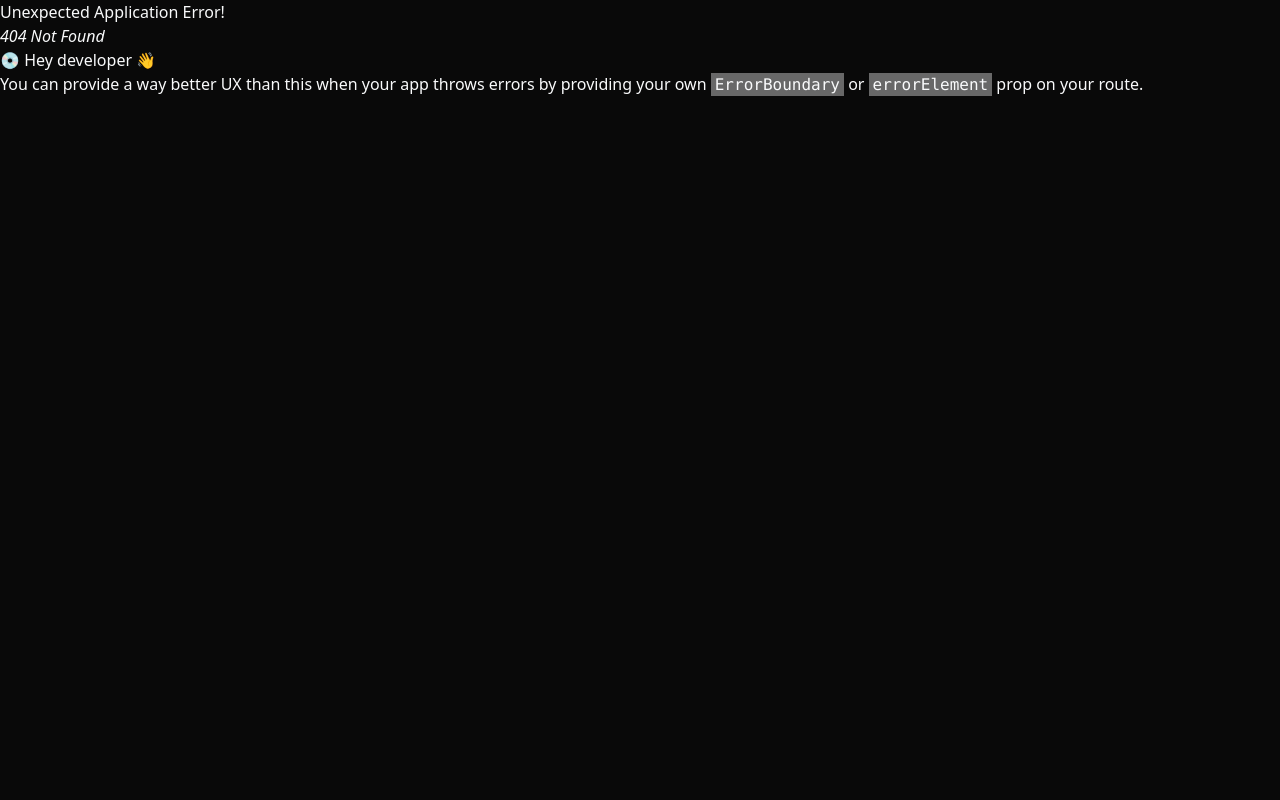
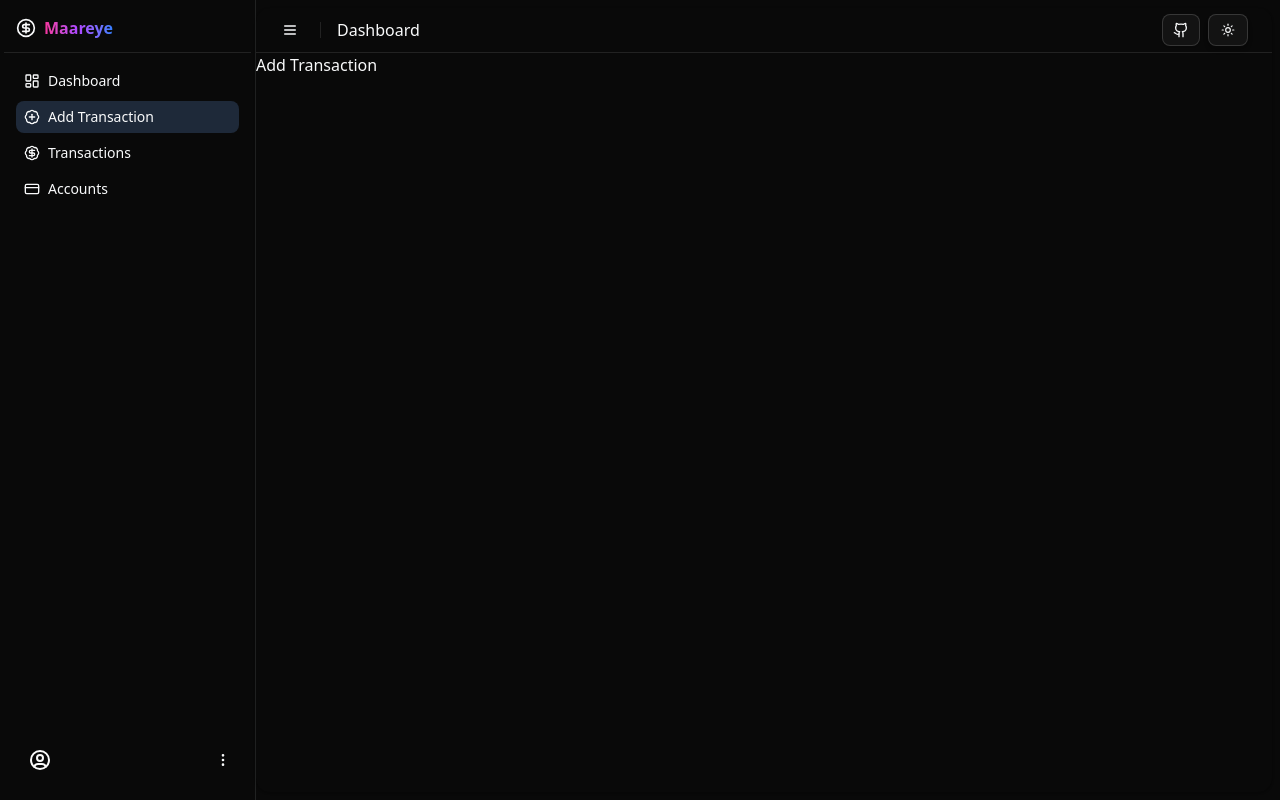
Before and after one commit to shiinedev/Maareeye, a React (Vite) app: page /dashboard/addTransaction in a window 1280 px wide. Before the commit this address had no page. Built offline with nearby package versions, Linux system fonts and the light colour scheme.

Commit message:
🧭 feat(dashboard): implement routes and connect to sidebar nav menu

```diff
--- a/src/components/ui/app-sidebar.jsx
+++ b/src/components/ui/app-sidebar.jsx
@@ -57,16 +57,10 @@ export function AppSidebar({
   return (
     <Sidebar collapsible="offcanvas" {...props} className={"border-r"}>
       <SidebarHeader>
-        <SidebarMenu>
-          <SidebarMenuItem>
-            <SidebarMenuButton asChild className="data-[slot=sidebar-menu-button]:!p-1.5 ">
-              <Link to="/">
+              <Link to="/" className="flex gap-2 items-center">
                 <CircleDollarSign  className="!size-5" />
                 <span className="text-base font-semibold gradient-title">Maareye</span>
               </Link>
-            </SidebarMenuButton>
-          </SidebarMenuItem>
-        </SidebarMenu>
       </SidebarHeader>
       <DropdownMenuSeparator />
       <SidebarContent>
--- a/src/components/ui/nav-main.jsx
+++ b/src/components/ui/nav-main.jsx
@@ -5,25 +5,34 @@ import {
   SidebarMenuButton,
   SidebarMenuItem,
 } from "@/components/ui/sidebar"
-import { Link } from "react-router";
+import { useState } from "react";
+import { Link, useLocation } from "react-router";
 
 export function NavMain({
   items
 }) {
+  const location = useLocation()
+  const currentPath = location.pathname
+  console.log(currentPath)
   return (
     <SidebarGroup>
       <SidebarGroupContent className="flex flex-col gap-2">
         <SidebarMenu>
-          {items.map((item) => (
+          {items.map((item) => {
+              // Check if the current path matches this item's URL
+              // Also handle exact matches and nested routes
+               const isActive = currentPath === item.url || (item.url !== "/dashboard" && currentPath.startsWith(item.url))
+
+              return (
             <Link key={item.title} to={item.url}>
             <SidebarMenuItem>
-              <SidebarMenuButton tooltip={item.title}>
+              <SidebarMenuButton tooltip={item.title} isActive={isActive} >
                 {item.icon && <item.icon />}
                 <span>{item.title}</span>
               </SidebarMenuButton>
             </SidebarMenuItem>
             </Link>
-          ))}
+          )})}
         </SidebarMenu>
       </SidebarGroupContent>
     </SidebarGroup>
--- a/src/components/ui/site-header.jsx
+++ b/src/components/ui/site-header.jsx
@@ -9,7 +9,7 @@ export function SiteHeader() {
   return (
     <header
       className="flex h-(--header-height) shrink-0 items-center gap-2 border-b transition-[width,height] ease-linear group-has-data-[collapsible=icon]/sidebar-wrapper:h-(--header-height)">
-      <div className="flex w-full items-center py-[10px] gap-1 px-4 lg:gap-2 lg:px-6">
+      <div className="flex w-full items-center py-[6px] gap-1 px-4 lg:gap-2 lg:px-6">
         <SidebarTrigger className="-ml-1" />
         <Separator orientation="vertical" className="mx-2 data-[orientation=vertical]:h-4" />
         <h1 className="text-base font-medium">Dashboard</h1>
--- a/src/index.css
+++ b/src/index.css
@@ -71,8 +71,8 @@
   --sidebar-foreground: oklch(0.13 0.028 261.692);
   --sidebar-primary: oklch(0.21 0.034 264.665);
   --sidebar-primary-foreground: oklch(0.985 0.002 247.839);
-  --sidebar-accent: oklch(0.967 0.003 264.542);
-  --sidebar-accent-foreground: oklch(0.21 0.034 264.665);
+  --sidebar-accent: oklch(0.90 0.06 307);
+  --sidebar-accent-foreground: oklch(0.50 0.24 302);
   --sidebar-border: oklch(0.928 0.006 264.531);
   --sidebar-ring: oklch(0.707 0.022 261.325);
 }
--- a/src/main.jsx
+++ b/src/main.jsx
@@ -11,7 +11,11 @@ import Home from './pages/Home'
 import { AuthProvider } from './context/AuthContext'
 import UnAuthenticatedRoutes from './components/UnAuthenticatedRoutes'
 import Profile from './pages/Profile'
-import Dashboard from './pages/dashboard'
+import Dashboard from './pages/Dashboars/Dashboard'
+import Overview from './pages/Dashboars/Overview'
+import AddTransaction from './pages/Dashboars/AddTransaction'
+import Transactions from './pages/Dashboars/Transactions'
+import Accounts from './pages/Dashboars/Accounts'
 
 export const router = createBrowserRouter([
   {
@@ -36,7 +40,25 @@ export const router = createBrowserRouter([
       },
       {
         path:"/dashboard",
-        element:<Dashboard/>
+        element:<Dashboard/>,
+        children:[
+          {
+            index:true,
+            element:<Overview />
+          },
+          {
+            path:"/dashboard/addTransaction",
+            element:<AddTransaction />
+          },
+          {
+            path:"/dashboard/transactionList",
+            element:<Transactions />
+          },
+          {
+            path:"/dashboard/accounts",
+            element:<Accounts />
+          }
+        ]
       }
     ],
   },
--- /dev/null
+++ b/src/pages/Dashboars/Accounts.jsx
@@ -0,0 +1,11 @@
+import React from 'react'
+
+const Accounts = () => {
+  return (
+    <div>
+      Accounts
+    </div>
+  )
+}
+
+export default Accounts
--- /dev/null
+++ b/src/pages/Dashboars/AddTransaction.jsx
@@ -0,0 +1,11 @@
+import React from 'react'
+
+const AddTransaction = () => {
+  return (
+    <div>
+      Add Transaction
+    </div>
+  )
+}
+
+export default AddTransaction
--- /dev/null
+++ b/src/pages/Dashboars/Dashboard.jsx
@@ -0,0 +1,20 @@
+
+import { AppSidebar } from '@/components/ui/app-sidebar'
+import { SidebarInset, SidebarProvider } from '@/components/ui/sidebar'
+import { SiteHeader } from '@/components/ui/site-header'
+import React from 'react'
+import { Outlet } from 'react-router'
+
+const dashboard = () => {
+  return (
+    <SidebarProvider>
+    <AppSidebar variant="inset" />
+    <SidebarInset>
+      <SiteHeader />
+      <Outlet />
+    </SidebarInset>
+  </SidebarProvider>
+  )
+}
+
+export default dashboard
--- a/src/pages/Dashboard.jsx
+++ b/src/pages/Dashboars/Overview.jsx
@@ -1,20 +1,11 @@
 import React from 'react'
-
-import { SidebarInset, SidebarProvider } from "@/components/ui/sidebar"
-import { AppSidebar } from '@/components/ui/app-sidebar'
-import { SiteHeader } from '@/components/ui/site-header'
+import data  from '../../data/data.json'
 import { SectionCards } from '@/components/ui/section-cards'
 import { BarChar } from '@/components/ui/BarChart'
 import { DataTable } from '@/components/ui/data-table'
-import data  from './data.json'
-const Dashboard = () => {
+const Overview = () => {
   return (
-    <div>
-    <SidebarProvider>
-      <AppSidebar variant="inset" />
-      <SidebarInset>
-        <SiteHeader />
-        <div className="flex flex-1 flex-col">
+     <div className="flex flex-1 flex-col">
           <div className="@container/main flex flex-1 flex-col gap-2">
             <div className="flex flex-col gap-4 py-4 md:gap-6 md:py-6">
               <SectionCards />
@@ -25,10 +16,7 @@ const Dashboard = () => {
             </div>
           </div>
         </div>
-      </SidebarInset>
-    </SidebarProvider>
-    </div>
   )
 }
 
-export default Dashboard
+export default Overview
--- /dev/null
+++ b/src/pages/Dashboars/Transactions.jsx
@@ -0,0 +1,11 @@
+import React from 'react'
+
+const Transactions = () => {
+  return (
+    <div>
+      Transactions
+    </div>
+  )
+}
+
+export default Transactions
```
Also changed, not shown: src/data/data.json (renamed from src/pages/data.json).
